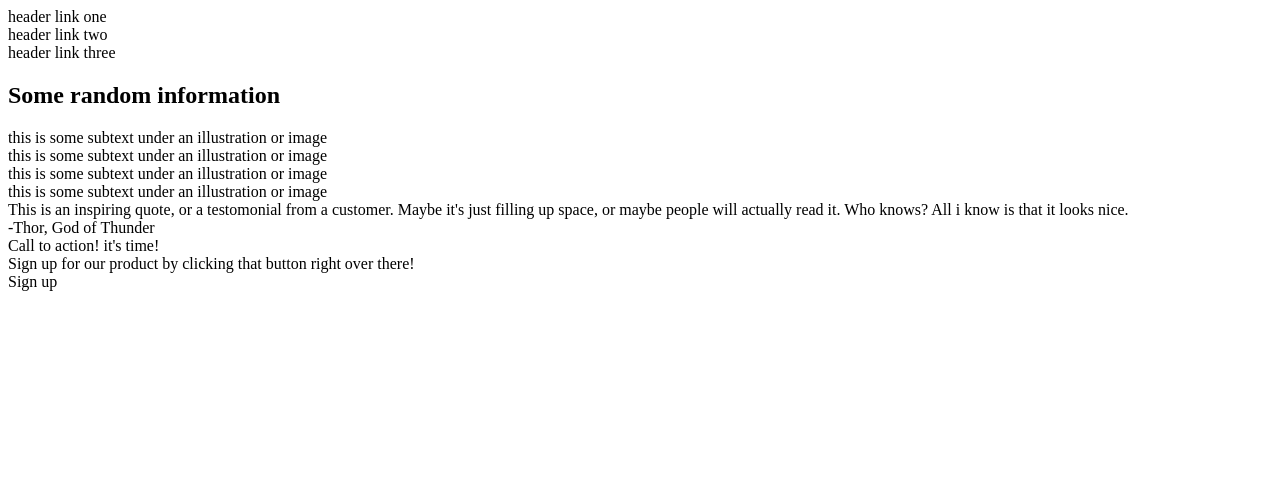
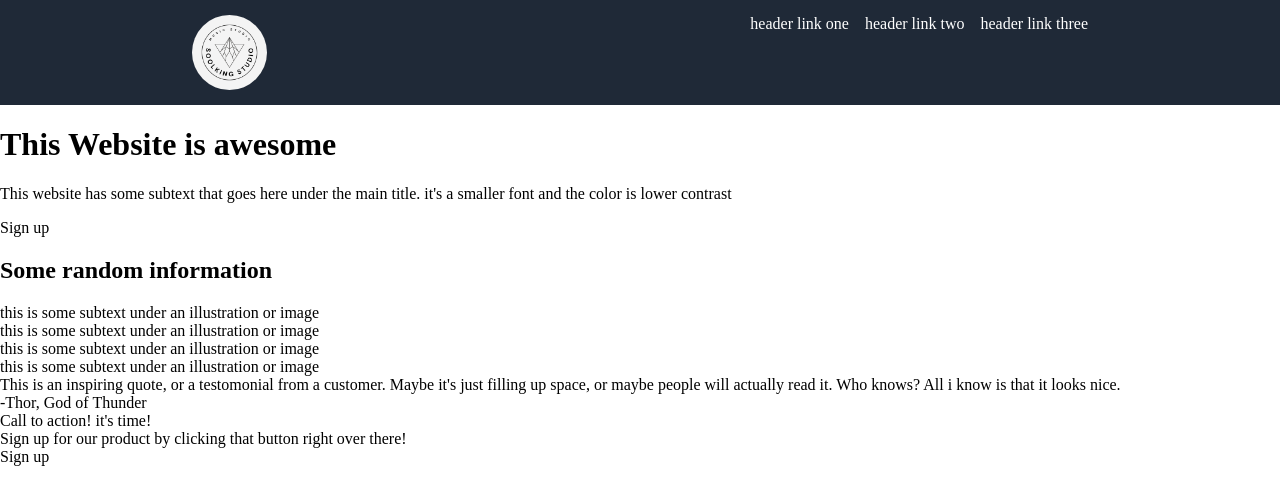
Before and after one commit to OmidCode/odin-landing-page, a plain HTML site: page index.html in a window 1280 px wide. Drawn offline with Linux system fonts and the light colour scheme.

Commit message:
header done

```diff
--- a/index.html
+++ b/index.html
@@ -3,23 +3,30 @@
     <meta charset="UTF-8">
     <meta http-equiv="X-UA-Compatible" content="IE=edge">
     <meta name="viewport" content="width=device-width, initial-scale=1.0">
-    <title>Landing-Page</title>
+    <link rel="stylesheet" href="style.css">
+    <title>Soolking studio</title>
 </head>
 
 <body>
   <div class="container">
       <header>
-        <div class="logo"></div>
-        <div class="nav-link">header link one</div>
-        <div class="nav-link">header link two</div>
-        <div class="nav-link">header link three</div>
+            <img class="logo" src="/images/logo.png" alt="soolking studio logo">
+        <div class="nav-links">
+            <a class="nav-link" href="">header link one</a>
+            <a class="nav-link" href="">header link two</a>
+            <a class="nav-link" href="">header link three</a>
+        </div>
       </header>
 
       <div class="hero">
         <div class="hero-txt">
-            <div class="hero-title"></div>
-            <div class="hero-txt"></div>
-            <div class="hero-btn"></div>
+            <div class="hero-title">
+                <h1>This Website is awesome</h1>
+            </div>
+            <div class="hero-txt">
+                <p>This website has some subtext that goes here under the main title. it's a smaller font and the color is lower contrast</p>
+            </div>
+            <div class="hero-btn">Sign up</div>
         </div>
         <div class="hero-img"></div>
       </div>
--- /dev/null
+++ b/style.css
@@ -0,0 +1,27 @@
+body {
+    margin: 0;
+}
+
+header {
+    background-color: #1f2937;
+    padding: 15px 15%;
+    display: flex;
+    justify-content: space-between;
+}
+
+.nav-links {
+    display: flex;
+    justify-content:flex-end;
+    gap: 16px;
+}
+
+.nav-link {
+    text-decoration: none;
+    color: white;
+}
+
+.logo {
+    height: 100%;
+    width: 75px;
+    border-radius: 100%;
+}
```
Also changed, not shown: images/logo.png (added), images/pexels-tima-miroshnichenko-4988134.jpg (added), 4 other files.
